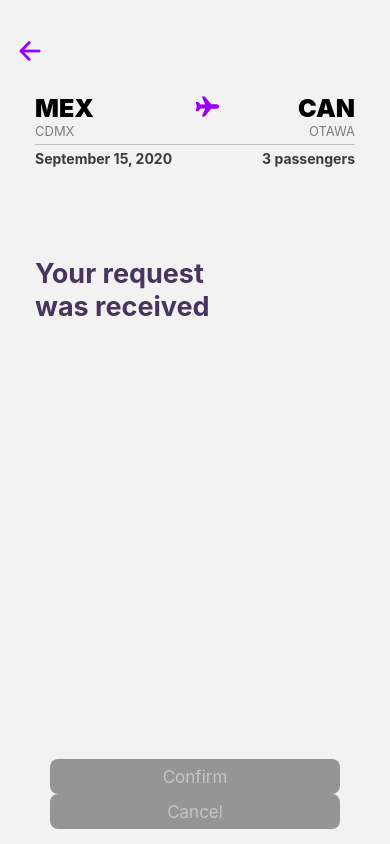
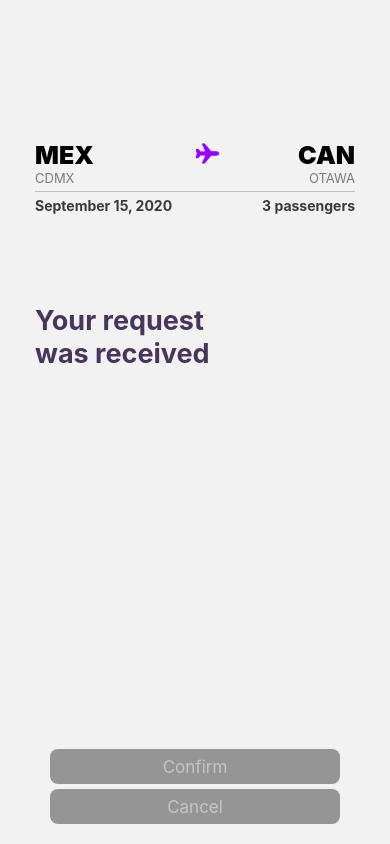
Before and after one commit to Diana-Camz/flightApp, a React Native app: screen /Confirm in a window 390 px wide. Built offline with nearby package versions, Linux system fonts and the light colour scheme.

Commit message:
config navigation routes

```diff
--- a/src/components/booking/ButtonNext.js
+++ b/src/components/booking/ButtonNext.js
@@ -1,12 +1,14 @@
-import { StyleSheet, Text, View } from 'react-native'
+import { Pressable, StyleSheet, Text, View } from 'react-native'
 import React from 'react'
 
-const ButtonNext = ({title}) => {
+const ButtonNext = ({title, onPress}) => {
   return (
     <View style={styles.container}>
-        <View style={styles.button_container}>
+        <Pressable
+            onPress={onPress}
+            style={styles.button_container}>
             <Text style={styles.title}>{title}</Text>
-        </View>
+        </Pressable>
     </View>
   )
 }
@@ -16,7 +18,7 @@ export default ButtonNext
 const styles = StyleSheet.create({
     container: {
         alignItems: 'center',
-        marginBottom: 0,
+        marginBottom: 5,
     },
     button_container: {
         backgroundColor: '#969595',
--- a/src/screens/Flights.js
+++ b/src/screens/Flights.js
@@ -86,7 +86,7 @@ const DATA = [
       }
 ]
 
-const Flights = () => {
+const Flights = ({navigation}) => {
   return (
     <View style={styles.container}>
       <Ionicons name={'arrow-back'} size={30} style={styles.icon}/>
@@ -102,7 +102,7 @@ const Flights = () => {
         passengers={item.passengers}
         />}
       />
-      <Ionicons name={'add-circle'} size={90} style={styles.iconAdd}/>
+      <Ionicons name={'add-circle'} size={90} style={styles.iconAdd} onPress={()=>{navigation.navigate('Origin')}}/>
     </View>
   )
 }
--- a/src/screens/bookingScreens/Confirm.js
+++ b/src/screens/bookingScreens/Confirm.js
@@ -4,10 +4,19 @@ import { Ionicons } from '@expo/vector-icons';
 import ButtonNext from '../../components/booking/ButtonNext';
 import FlightInfo from '../../components/booking/FlightInfo';
 
-const Confirm = () => {
+const Confirm = ({navigation}) => {
+
+  const confirmRequest = () => {
+    navigation.navigate('Home')
+    console.log('boton Confirm presionado')
+  }
+
+  const cancelRequest = () => {
+    console.log('boton Cancel presionado')
+  }
+
   return (
     <View style={styles.container}>
-      <Ionicons name={'arrow-back'} size={30} style={styles.icon}/>
       <FlightInfo
         origin={['MEX', 'CDMX']}
         destiny={['CAN', 'OTAWA']}
@@ -19,8 +28,8 @@ const Confirm = () => {
       </View>
 
       <View style={styles.button_container}>
-        <ButtonNext title={'Confirm'}/>
-        <ButtonNext title={'Cancel'}/>
+        <ButtonNext title={'Confirm'}  onPress={confirmRequest} />
+        <ButtonNext title={'Cancel'}  onPress={cancelRequest} />
       </View>
     </View>
   )
@@ -33,16 +42,13 @@ const styles = StyleSheet.create({
     flex: 1,
     paddingHorizontal: 15,
     paddingVertical: 15,
+    marginTop: 100,
   },
   title: {
     fontSize: 27,
     fontWeight: '700',
     color: '#48345c',
     width: 200,
-  },
-  icon: {
-    marginTop: 20,
-    color: '#9700FF'
   },
   title_container: {
     paddingHorizontal: 20,
--- a/src/screens/bookingScreens/Dates.js
+++ b/src/screens/bookingScreens/Dates.js
@@ -5,7 +5,7 @@ import { Ionicons } from '@expo/vector-icons';
 import ButtonNext from '../../components/booking/ButtonNext';
 import FlightInfo from '../../components/booking/FlightInfo';
 
-const Dates = () => {
+const Dates = ({navigation}) => {
   const [startDate, setstartDate] = useState('');
   const [endDate, setEndDate] = useState('')
   const [markedDates, setMarkedDates] = useState({});
@@ -58,7 +58,7 @@ const Dates = () => {
 
   return (
     <View style={styles.container}>
-      <Ionicons name={'arrow-back'} size={30} style={styles.icon}/>
+      <Ionicons name={'arrow-back'} size={30} style={styles.icon} onPress={() => navigation.goBack()}/>
       <FlightInfo
         origin={['MEX', 'CDMX']}
         destiny={['CAN', 'OTAWA']}
@@ -80,7 +80,7 @@ const Dates = () => {
 />
       </View>
       <View style={styles.button_container}>
-        <ButtonNext title={'Next'}/>
+        <ButtonNext title={'Next'} onPress={() => {navigation.navigate('Passengers')}}/>
       </View>
     </View>
   )
--- a/src/screens/bookingScreens/Destiny.js
+++ b/src/screens/bookingScreens/Destiny.js
@@ -4,10 +4,10 @@ import { Ionicons } from '@expo/vector-icons';
 import ButtonNext from '../../components/booking/ButtonNext';
 import FlightInfo from '../../components/booking/FlightInfo';
 
-const Destiny = () => {
+const Destiny = ({navigation}) => {
   return (
     <View style={styles.container}>
-      <Ionicons name={'arrow-back'} size={30} style={styles.icon}/>
+      <Ionicons name={'arrow-back'} size={30} style={styles.icon} onPress={() => navigation.goBack()}/>
       <FlightInfo
         origin={['MEX', 'CDMX']}
         destiny={['CAN', 'OTAWA']}
@@ -19,7 +19,7 @@ const Destiny = () => {
         <TextInput style={styles.input} placeholder='Select Location'></TextInput>
       </View>
       <View style={styles.button_container}>
-        <ButtonNext title={'Next'}/>
+        <ButtonNext title={'Next'} onPress={() => {navigation.navigate('Dates')}}/>
       </View>
     </View>
   )
--- a/src/screens/bookingScreens/Origin.js
+++ b/src/screens/bookingScreens/Origin.js
@@ -4,10 +4,13 @@ import { Ionicons } from '@expo/vector-icons';
 import ButtonNext from '../../components/booking/ButtonNext';
 import FlightInfo from '../../components/booking/FlightInfo';
 
-const Origin = () => {
+const Origin = ({navigation}) => {
+  const handleSendData = () => {
+    navigation.navigate('Home')
+  }
   return (
     <View style={styles.container}>
-      <Ionicons name={'arrow-back'} size={30} style={styles.icon}/>
+      <Ionicons name={'arrow-back'} size={30} style={styles.icon} onPress={() => navigation.goBack()}/>
       <FlightInfo
         origin={['MEX', 'CDMX']}
         destiny={['CAN', 'OTAWA']}
@@ -19,7 +22,7 @@ const Origin = () => {
         <TextInput style={styles.input} placeholder='Select Location'></TextInput>
       </View>
       <View style={styles.button_container}>
-        <ButtonNext title={'Next'}/>
+        <ButtonNext title={'Next'} onPress={() => {navigation.navigate('Destiny')}}/>
       </View>
     </View>
   )
--- a/src/screens/bookingScreens/Passengers.js
+++ b/src/screens/bookingScreens/Passengers.js
@@ -4,7 +4,7 @@ import { Ionicons } from '@expo/vector-icons';
 import ButtonNext from '../../components/booking/ButtonNext';
 import FlightInfo from '../../components/booking/FlightInfo';
 
-const Passengers = () => {
+const Passengers = ({navigation}) => {
   const [passengers, setPassengers] = useState(1);
 
   const addPassengers = () => {
@@ -20,7 +20,7 @@ const Passengers = () => {
   }
   return (
     <View style={styles.container}>
-      <Ionicons name={'arrow-back'} size={30} style={styles.icon}/>
+      <Ionicons name={'arrow-back'} size={30} style={styles.icon} onPress={() => navigation.goBack()}/>
       <FlightInfo
         origin={['MEX', 'CDMX']}
         destiny={['CAN', 'OTAWA']}
@@ -38,7 +38,7 @@ const Passengers = () => {
       </View>
 
       <View style={styles.button_container}>
-        <ButtonNext title={'Next'}/>
+        <ButtonNext title={'Next'} onPress={() => {navigation.navigate('Confirm')}}/>
       </View>
     </View>
   )
```
